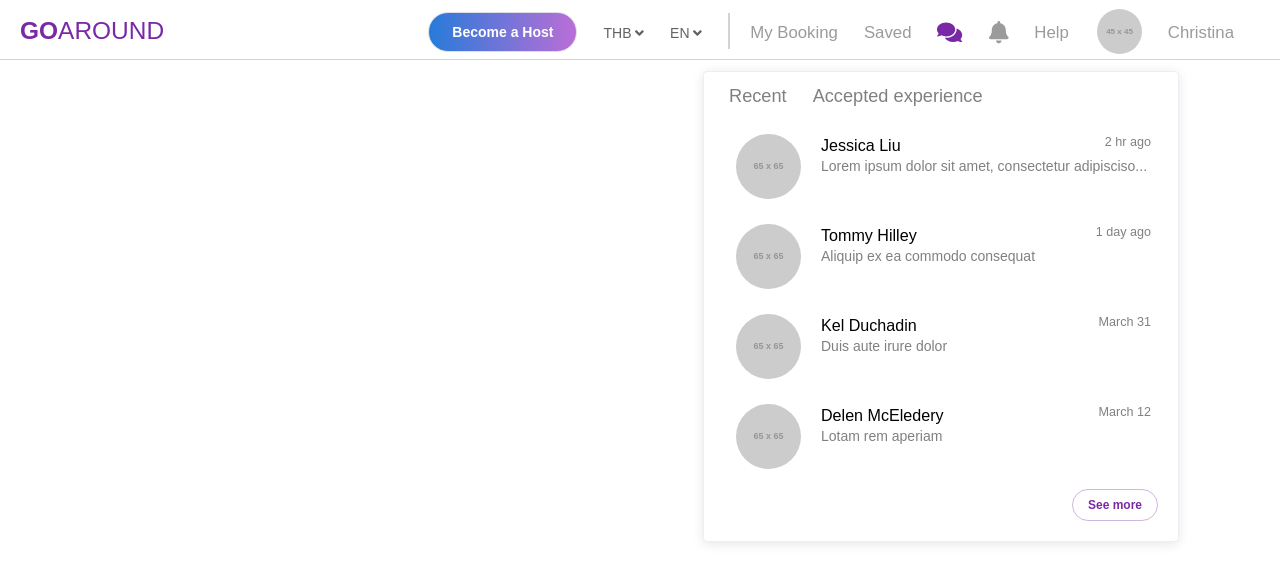
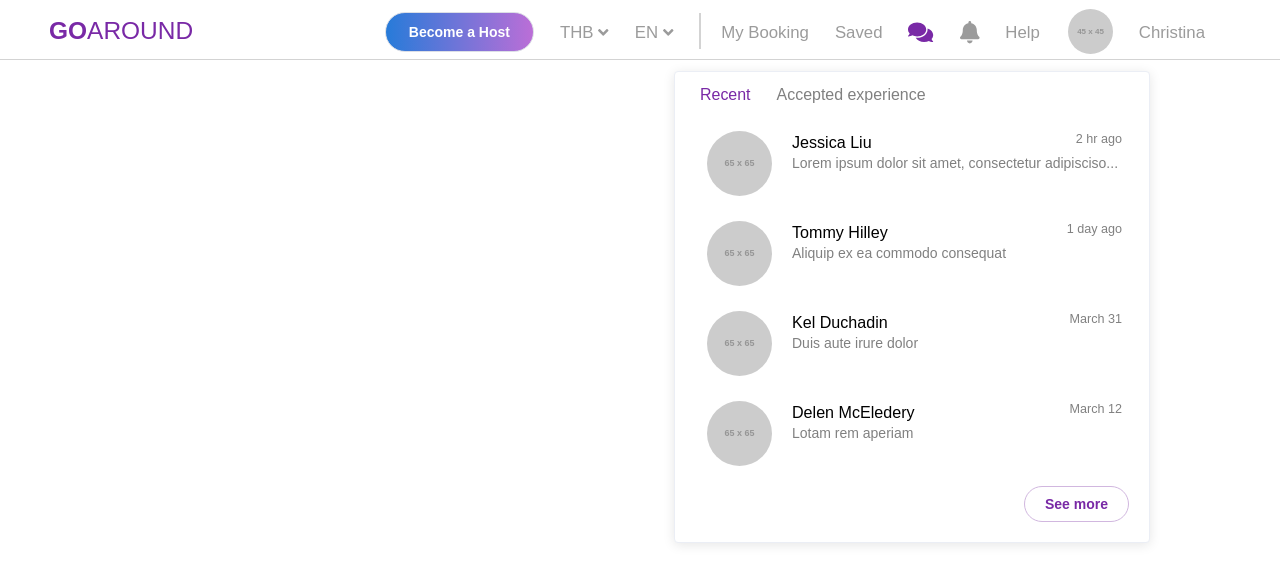
Before and after one commit to astrogin/frontendIgloo, a Vue app: page / in a window 1280 px wide. Both pictures are taken after a click on the element 963 px from the left and 32 px from the top of the page. Shown: the top 584 px of the page. Built offline with nearby package versions, Linux system fonts and the light colour scheme.

Commit message:
Some css refactor

```diff
--- a/public/index.html
+++ b/public/index.html
@@ -4,7 +4,6 @@
     <meta charset="utf-8">
     <meta http-equiv="X-UA-Compatible" content="IE=edge">
     <meta name="viewport" content="width=device-width,initial-scale=1.0">
-    <link rel="stylesheet" href="/css/styles.css">
     <link rel="icon" href="<%= BASE_URL %>favicon.ico">
     <title>GoAround</title>
   </head>
--- a/public/css/styles.css
+++ b/src/assets/styles/app.css
@@ -99,7 +99,7 @@ li.header-profile-item > a:link, li.header-profile-item > a:visited {
 
 .popover-item {
   margin: 13px;
-  font-size: 1.3em;
+  font-size: 1.14em;
   color: gray;
 }
 
@@ -108,8 +108,11 @@ li.header-profile-item > a:link, li.header-profile-item > a:visited {
   float: right;
 }
 
-.button-text-purple {
+.text-purple {
   color: #7929a6;
+}
+
+.text-bold {
   font-weight: bold;
 }
 
--- a/src/components/PurpleButton.vue
+++ b/src/components/PurpleButton.vue
@@ -1,13 +1,7 @@
 <template>
-  <el-button class="button-purple" size="small" plain round>
-    <span class="button-text-purple">
+  <el-button class="button-purple" size="medium" plain round>
+    <span class="text-purple text-bold">
       <slot/>
     </span>
   </el-button>
 </template>
-
-<script>
-  export default {
-
-  };
-</script>
--- a/src/components/header/Comment.vue
+++ b/src/components/header/Comment.vue
@@ -36,7 +36,6 @@
 </script>
 
 <style scoped>
-
   .comment {
     margin: 25px 15px 0 20px;
   }
--- a/src/components/header/Comments.vue
+++ b/src/components/header/Comments.vue
@@ -1,7 +1,7 @@
 <template>
   <header-popover width="450">
     <div>
-      <span class="popover-item">Recent</span>
+      <span class="popover-item text-purple">Recent</span>
       <span class="popover-item">Accepted experience</span>
     </div>
 
--- a/src/main.js
+++ b/src/main.js
@@ -7,6 +7,7 @@ import store from './store/';
 
 import Element from 'element-ui';
 import 'element-ui/lib/theme-chalk/index.css';
+import './assets/styles/app.css';
 
 import {FontAwesomeIcon} from '@fortawesome/vue-fontawesome';
 
```
